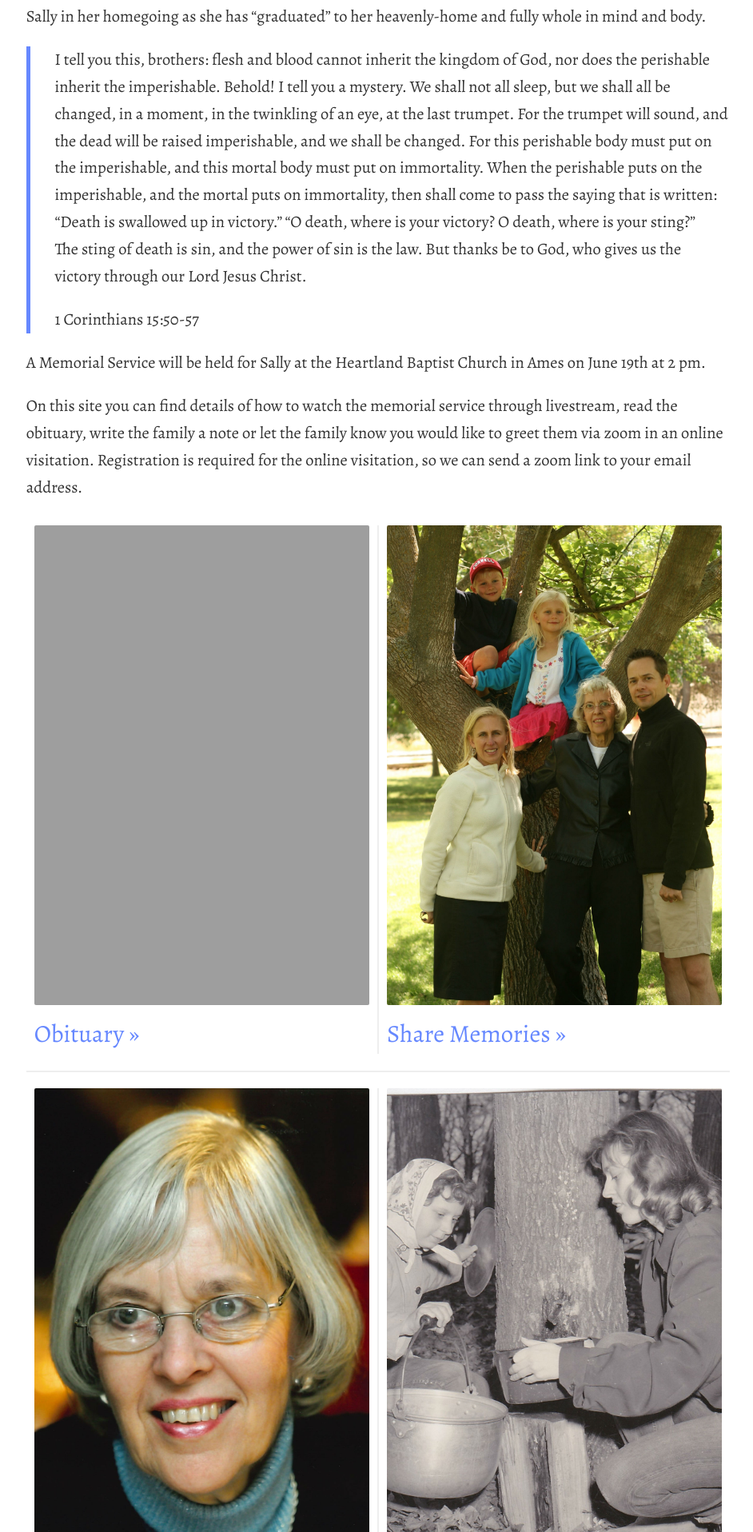
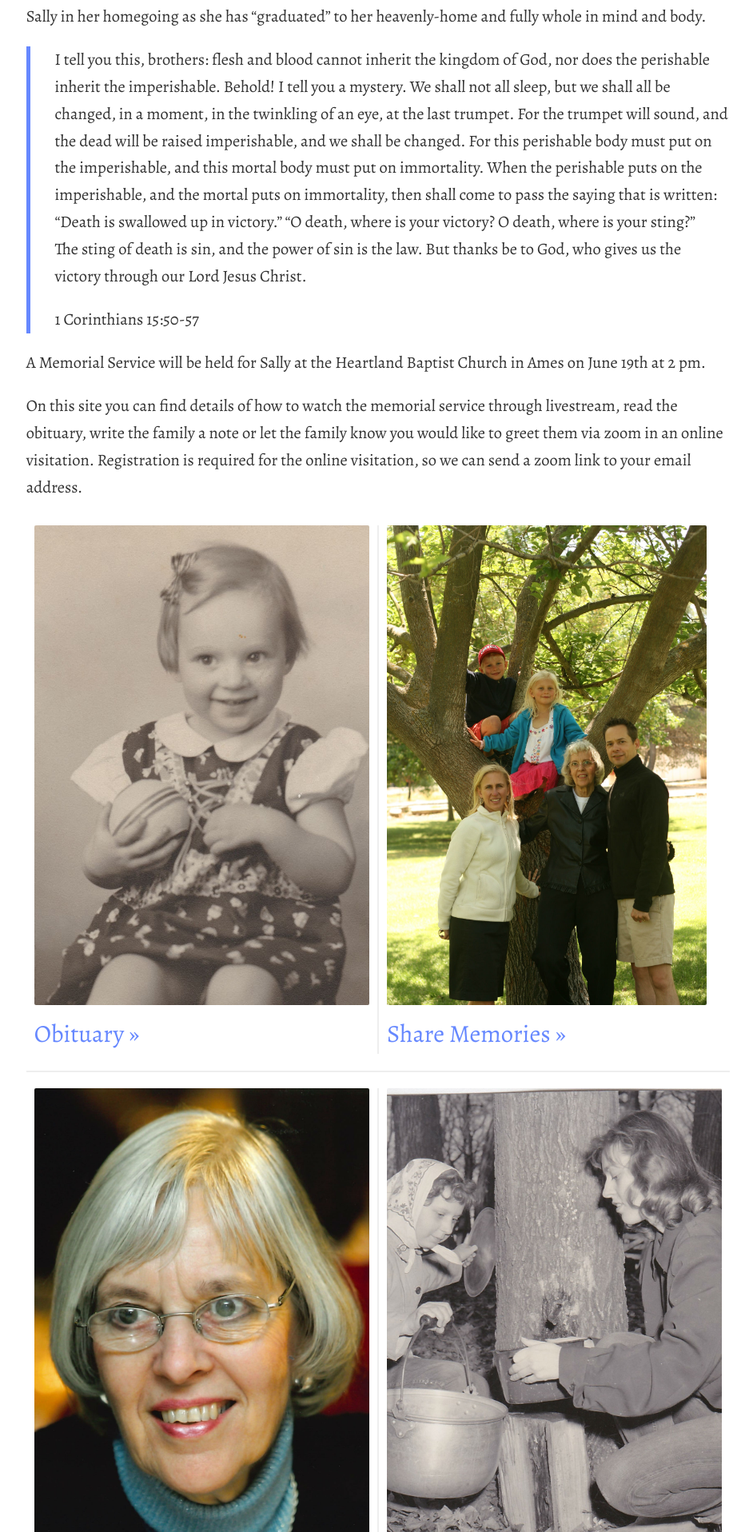
Before and after one commit to tsteward/www.sallyanthonytaylor.com, a Jekyll site: the page built from index.md, in a window 1280 px wide. Shown: the part 796-2712 px from the top of the page at 80% size, without its empty margins (167-1109 px from the left). Built offline with Jekyll 4.4.1, drawn with Linux system fonts in a browser that asks for light colours.

Commit message:
better crop

```diff
--- a/index.md
+++ b/index.md
@@ -23,14 +23,14 @@ On this site you can find details of how to watch the memorial service through l
 <div style="display: flex;">
 <div style="flex-basis: 100%; padding: 10px">
 <a href="/obituary">
-<img src="/uploads/(1a) 5.jpg" style="height: 600px; width: max-content; object-fit: cover;">
+<img src="/uploads/(1a) 5_square.jpg" style="height: 600px; width: max-content; object-fit: cover;">
 <h2 style="margin: 0;" id="obituary">Obituary »</h2>
 </a>
 </div>
 <hr>
 <div style="flex-basis: 100%; padding: 10px">
 <a href="/share-memories">
-<img src="/uploads/IMG_8048_cropped.jpg" style="height: 600px; width: max-content; object-fit: cover;">
+<img src="/uploads/IMG_8048.jpg" style="height: 600px; width: max-content; object-fit: cover;">
 <h2 style="margin: 0;" id="share-memories">Share Memories »</h2>
 </a>
 </div>
```
Also changed, not shown: uploads/(1a) 5_square.jpg (added).
